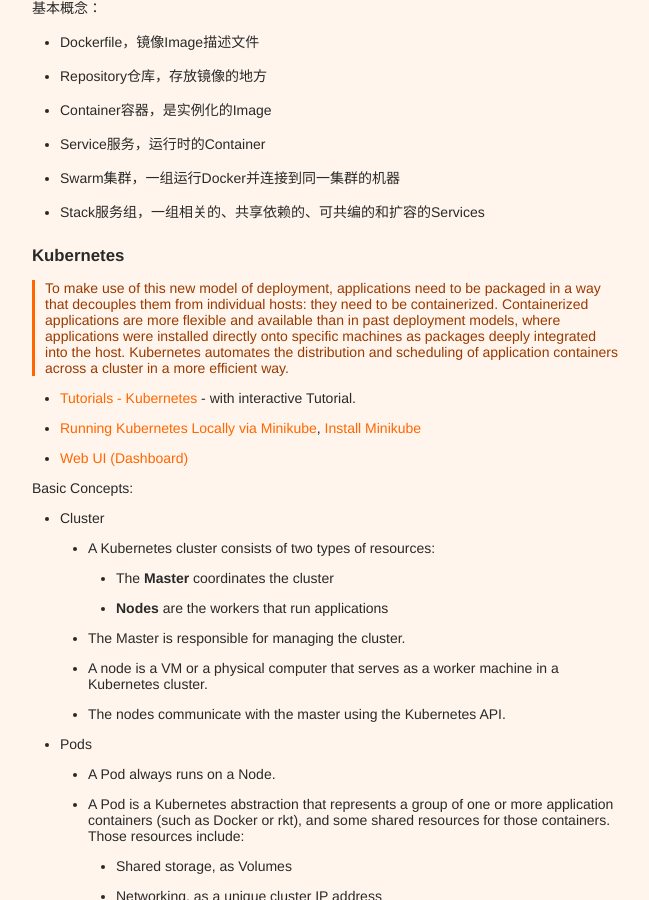
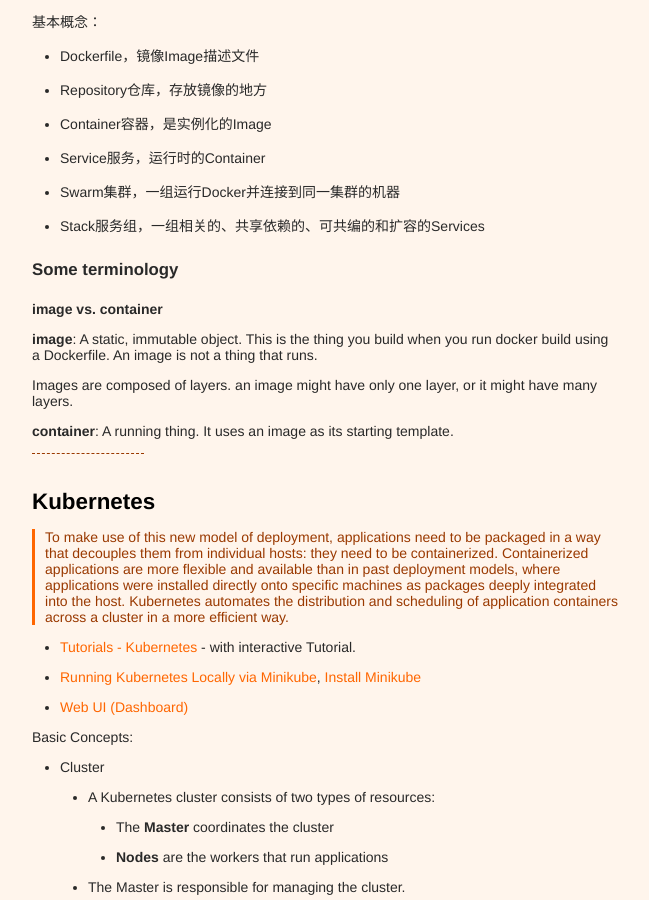
Before and after one commit to xianyuxmu/xianyuxmu.github.io, a Jekyll site: the page built from _posts/2017-06-28-docker.md, in a window 1280 px wide and 900 px high, scrolled down 667 px. Shown: the whole window, without its empty margins (314-963 px from the left). Built offline with Jekyll 4.4.1, drawn with Linux system fonts in a browser that asks for light colours; comment, search, counter and statistics services are not loaded.

Commit message:
add some terminology

```diff
--- a/_posts/2017-06-28-docker.md
+++ b/_posts/2017-06-28-docker.md
@@ -14,7 +14,7 @@
 
 > The best way to learn it is just to follow the OFFICIAL tutorial.
 
-### Docker
+## Docker
 
 - [Get Start - Docker](https://docs.docker.com/get-started/) - including Containers, Services, Swarms & Stacks
 
@@ -35,9 +35,21 @@
 - Swarm集群，一组运行Docker并连接到同一集群的机器
 - Stack服务组，一组相关的、共享依赖的、可共编的和扩容的Services
 
+### Some terminology
+
+#### image vs. container
+
+**image**: A static, immutable object. This is the thing you build when you run docker build using a Dockerfile. An image is not a thing that runs.
+
+Images are composed of layers. an image might have only one layer, or it might have many layers.
+
+**container**: A running thing. It uses an image as its starting template.
 
 
-### Kubernetes
+
+----
+
+## Kubernetes
 
 > To make use of this new model of deployment, applications need to be packaged in a way that decouples them from individual hosts: they need to be containerized. Containerized applications are more flexible and available than in past deployment models, where applications were installed directly onto specific machines as packages deeply integrated into the host. Kubernetes automates the distribution and scheduling of application containers across a cluster in a more efficient way.
 
```
